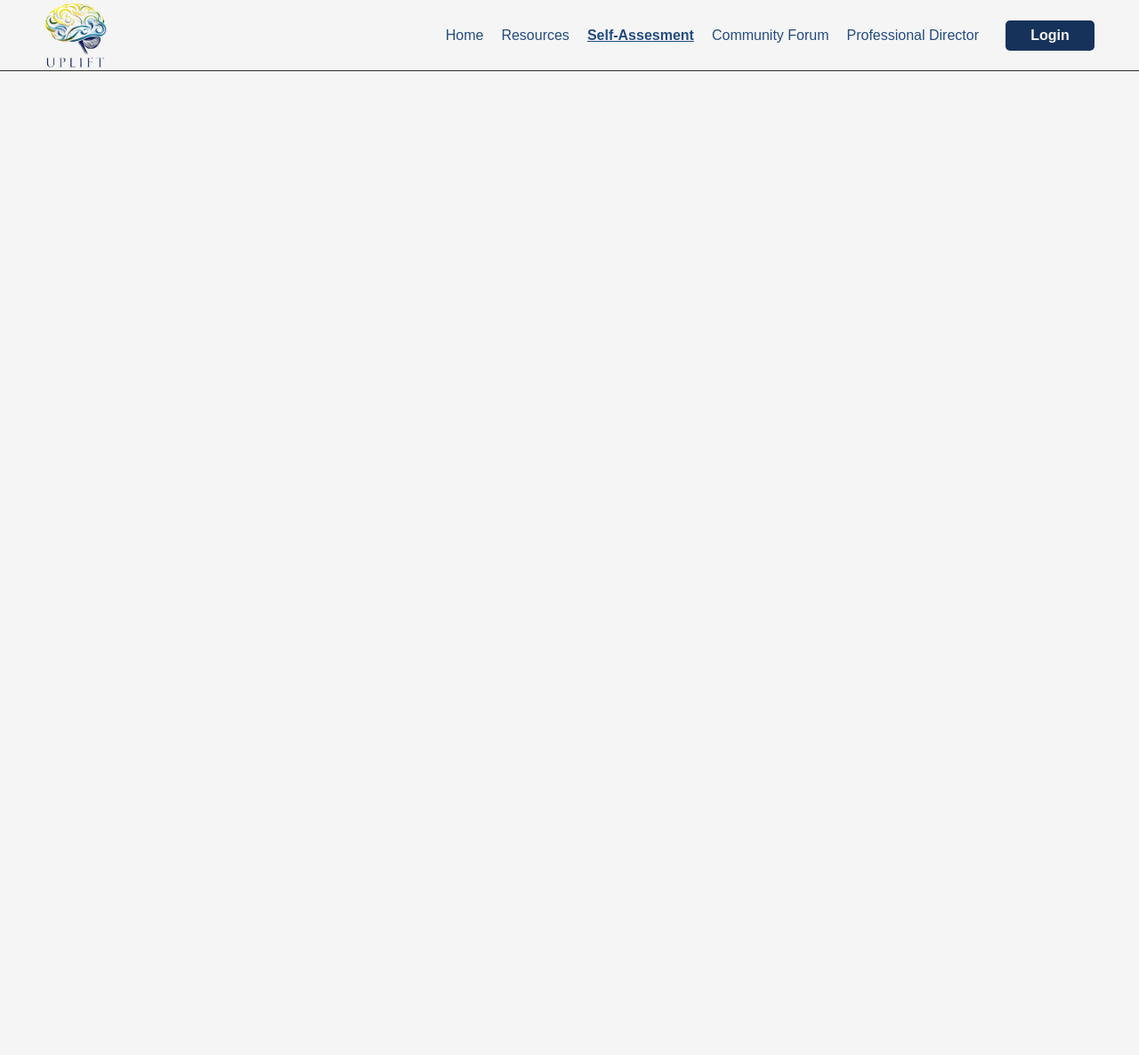
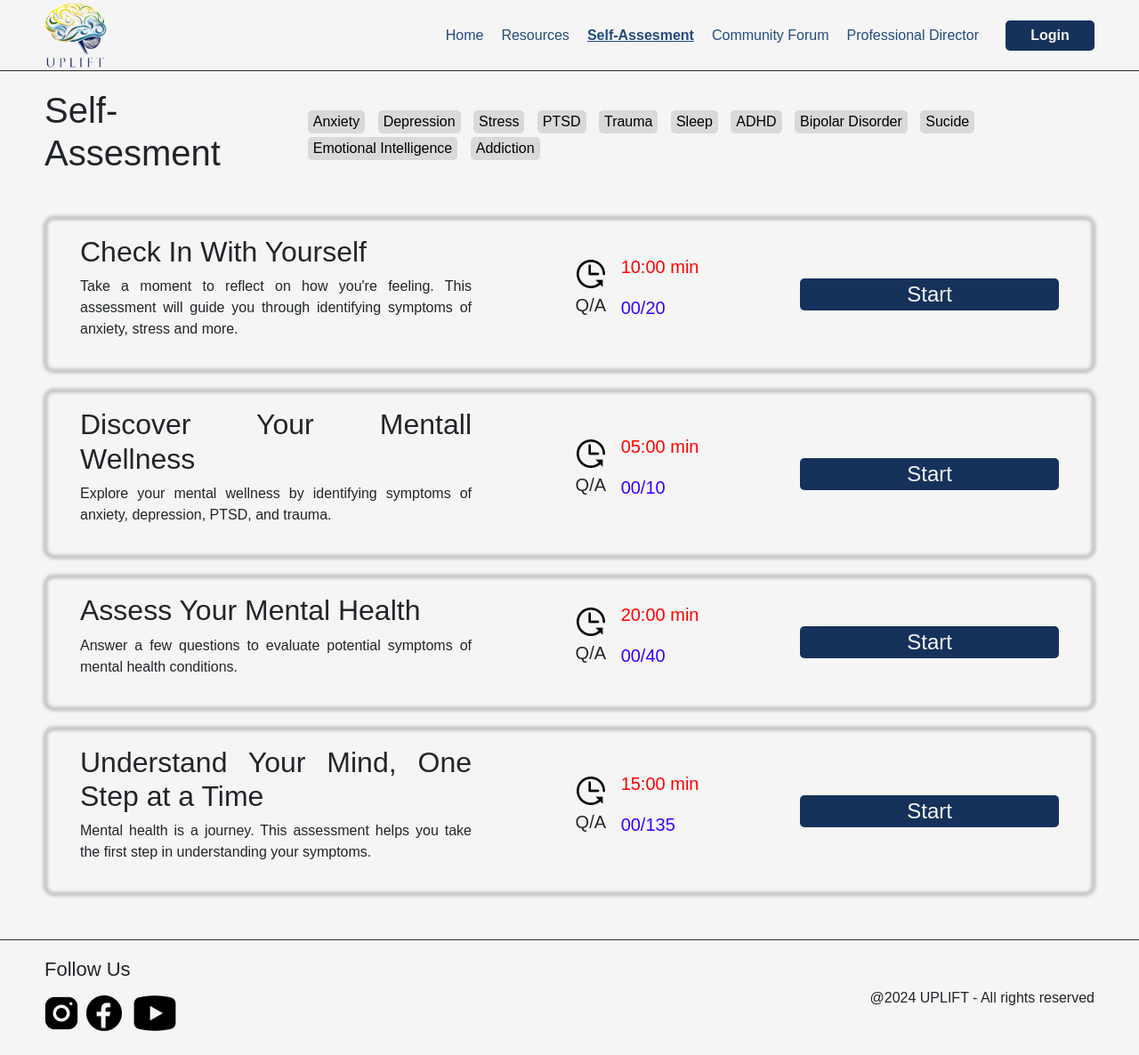
Before and after one commit to AayushGhising/Web--Development-Assignment-UPLIFT-, a plain HTML site: page self_assessment.html in a window 1280 px wide. Shown: the whole page at 89% size. Before the commit the page ends 800 px from the top, so only its background shows below. Drawn offline with nearby package versions, Linux system fonts and the light colour scheme.

Commit message:
created Self-Assessment page

```diff
--- a/self_assessment.html
+++ b/self_assessment.html
@@ -31,6 +31,116 @@
         <button class="login">Login</button>
       </div>
     </div>
+    <div class="self-assessment-title">
+      <h1>Self-Assesment</h1>
+      <div class="self-assessment-categories">
+        <button>Anxiety</button>
+        <button>Depression</button>
+        <button>Stress</button>
+        <button>PTSD</button>
+        <button>Trauma</button>
+        <button>Sleep</button>
+        <button>ADHD</button>
+        <button>Bipolar Disorder</button>
+        <button>Sucide</button>
+        <button>Emotional Intelligence</button>
+        <button>Addiction</button>
+      </div>
+    </div>
+    <div class="self-assessment-activities">
+      <!-- <div class="check-in-with-yourself"> -->
+      <div class="title-description">
+        <h2>Check In With Yourself</h2>
+        <p>
+          Take a moment to reflect on how you're feeling. This assessment will
+          guide you through identifying symptoms of anxiety, stress and more.
+        </p>
+      </div>
+      <div class="q-a">
+        <img src="assets/time.png" alt="clock" />
+        <p>Q/A</p>
+      </div>
+      <div class="timer-question-number">
+        <p class="timer">10:00 min</p>
+        <p>00/20</p>
+      </div>
+      <button>Start</button>
+    </div>
+
+    <div class="self-assessment-activities">
+      <div class="title-description">
+        <h2>Discover Your Mentall Wellness</h2>
+        <p>
+          Explore your mental wellness by identifying symptoms of anxiety,
+          depression, PTSD, and trauma.
+        </p>
+      </div>
+      <div class="q-a">
+        <img src="assets/time.png" alt="clock" />
+        <p>Q/A</p>
+      </div>
+      <div class="timer-question-number">
+        <p class="timer">05:00 min</p>
+        <p>00/10</p>
+      </div>
+      <button>Start</button>
+    </div>
+
+    <div class="self-assessment-activities">
+      <div class="title-description">
+        <h2>Assess Your Mental Health</h2>
+        <p>
+          Answer a few questions to evaluate potential symptoms of mental health
+          conditions.
+        </p>
+      </div>
+      <div class="q-a">
+        <img src="assets/time.png" alt="clock" />
+        <p>Q/A</p>
+      </div>
+      <div class="timer-question-number">
+        <p class="timer">20:00 min</p>
+        <p>00/40</p>
+      </div>
+      <button>Start</button>
+    </div>
+
+    <div class="self-assessment-activities">
+      <div class="title-description">
+        <h2>Understand Your Mind, One Step at a Time</h2>
+        <p>
+          Mental health is a journey. This assessment helps you take the first
+          step in understanding your symptoms.
+        </p>
+      </div>
+      <div class="q-a">
+        <img src="assets/time.png" alt="clock" />
+        <p>Q/A</p>
+      </div>
+      <div class="timer-question-number">
+        <p class="timer">15:00 min</p>
+        <p>00/135</p>
+      </div>
+      <button>Start</button>
+    </div>
+
+    <!-- Footer -->
+    <div class="footer">
+      <div class="left-column-footer">
+        <h3>Follow Us</h3>
+        <a href="https://www.instagram.com/" target="_blank"
+          ><img src="assets/Instagram.png" alt="Instagram"
+        /></a>
+        <a href="https://www.facebook.com/" target="_blank"
+          ><img src="assets/Facebook Circled.png" alt="Facebook"
+        /></a>
+        <a href="https://www.youtube.com/" target="_blank"
+          ><img src="assets/YouTube.png" alt="YouTube"
+        /></a>
+      </div>
+      <div class="right-column-footer">@2024 UPLIFT - All rights reserved</div>
+    </div>
+
     <script
       src="https://cdn.jsdelivr.net/npm/bootstrap@5.3.3/dist/js/bootstrap.bundle.min.js"
       integrity="sha384-YvpcrYf0tY3lHB60NNkmXc5s9fDVZLESaAA55NDzOxhy9GkcIdslK1eN7N6jIeHz"
--- a/style.css
+++ b/style.css
@@ -111,6 +111,7 @@ body {
   width: 200px;
   border-radius: 5px;
   font-weight: bold;
+  border: none;
 }
 .first_section .get_started:hover {
   background-color: rgb(36, 76, 128);
@@ -342,3 +343,73 @@ body {
   text-decoration: none;
   color: black;
 }
+
+/* Self-Assesment */
+.self-assessment-title {
+  display: flex;
+  margin: 100px 50px;
+  justify-content: space-between;
+  align-items: center;
+  margin-bottom: 40px;
+}
+.self-assessment-title h1 {
+  margin-right: 50px;
+}
+.self-assessment-title .self-assessment-categories button {
+  margin: 2px 5px;
+  background-color: rgb(217, 217, 217);
+  border: none;
+  border-radius: 5px;
+}
+.self-assessment-activities {
+  display: flex;
+  justify-content: space-between;
+  align-items: center;
+  margin: 0 50px;
+  margin-bottom: 20px;
+  position: relative;
+  /* border: 4px solid rgba(102, 102, 102, 0.195); */
+  /* box-shadow: 0 0 10px 5px rgba(0, 0, 0, 0.5); */
+  padding: 20px 40px;
+  /* border-radius: 5px; */
+  /* filter: blur(4px); */
+}
+.self-assessment-activities::before {
+  content: "";
+  position: absolute;
+  top: 0;
+  left: 0;
+  right: 0;
+  bottom: 0;
+  border: 2px solid rgba(0, 0, 0, 0.5); /* Border color and size */
+  border-radius: 10px; /* Optional: for rounded borders */
+  filter: blur(2px); /* The blur effect */
+  pointer-events: none; /* So that the blurred border doesn't block interaction */
+}
+.self-assessment-activities .title-description {
+  max-width: 40%;
+  text-align: justify;
+  margin-right: 100px;
+}
+.self-assessment-activities .q-a {
+  display: flex;
+  flex-direction: column;
+  align-items: center;
+  font-size: 20px;
+}
+.self-assessment-activities .timer-question-number {
+  font-size: 20px;
+  color: rgb(55, 0, 255);
+}
+.self-assessment-activities .timer-question-number .timer {
+  color: rgb(255, 0, 0);
+}
+.self-assessment-activities button {
+  padding: 0 120px;
+  background-color: rgb(22, 50, 91);
+  color: whitesmoke;
+  font-size: 24px;
+  border: none;
+  border-radius: 5px;
+  margin-left: 100px;
+}
```
Also changed, not shown: assets/time.png (added).
